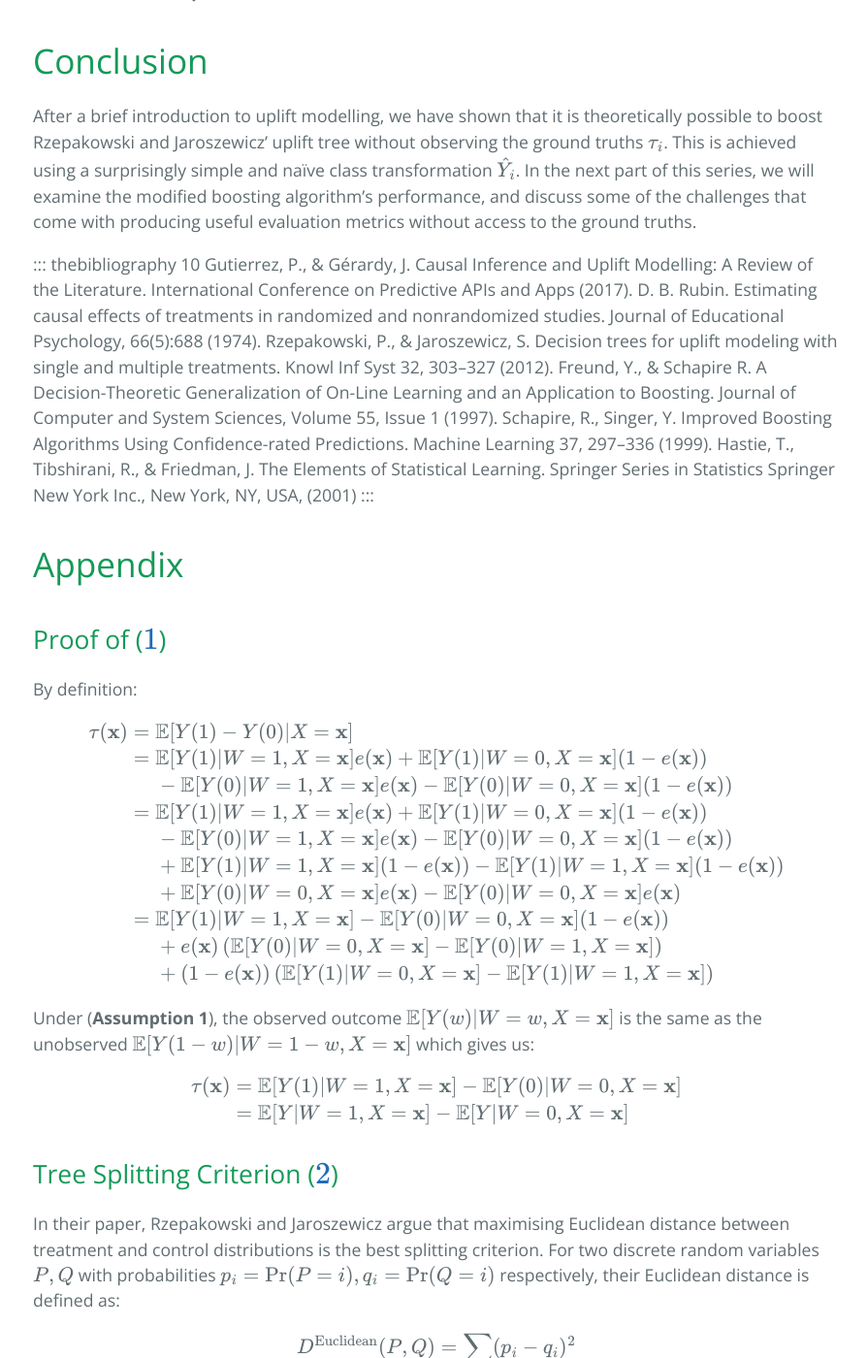
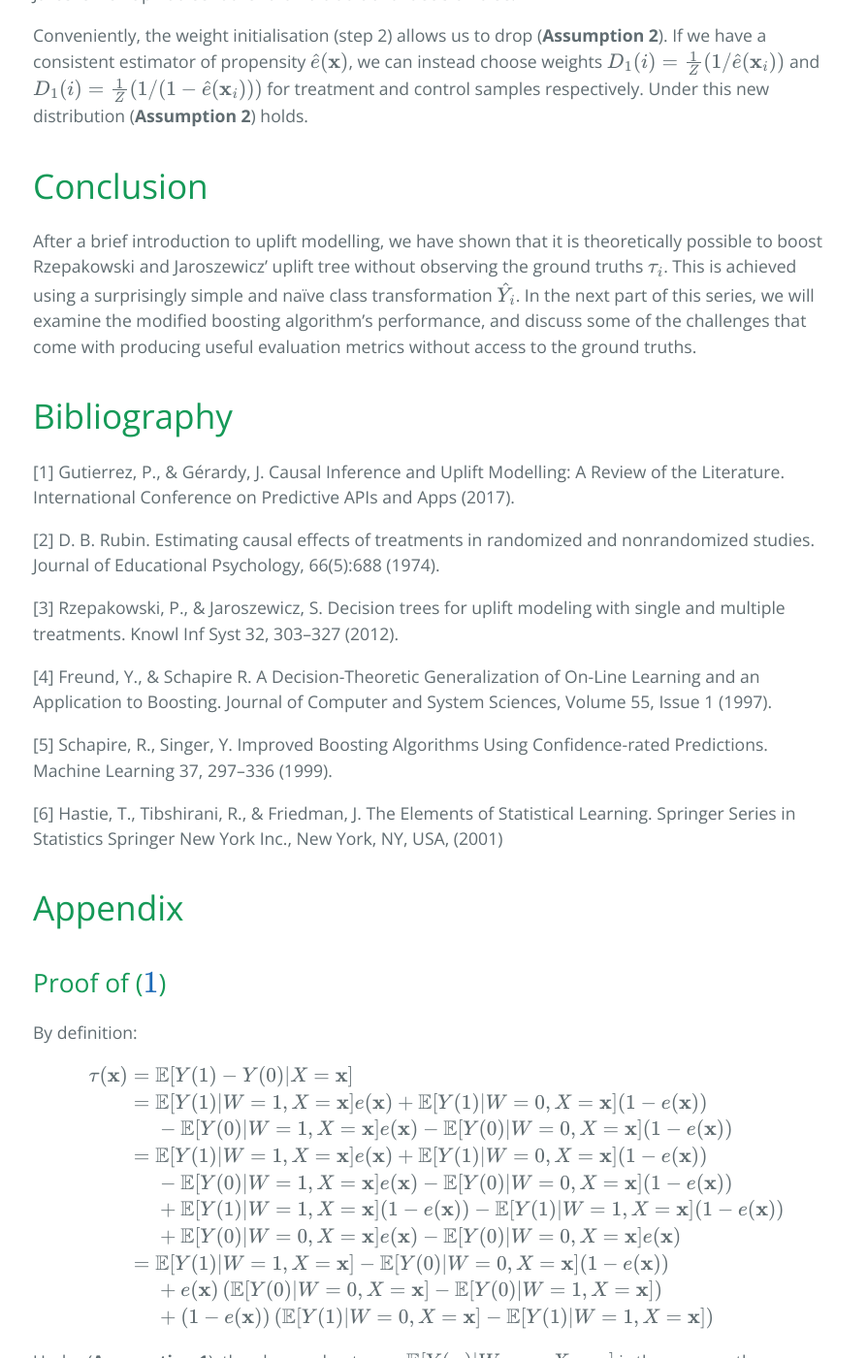
Before and after one commit to brrm/brrm.github.io, a Jekyll site: the page built from _posts/2023-01-27-uplift.markdown, in a window 1280 px wide and 1400 px high, scrolled down 8232 px. Shown: the whole window at 97% size, without its empty margins (190-1084 px from the left). Built offline with Jekyll 4.4.1, drawn with Linux system fonts in a browser that asks for light colours; formulas are drawn with MathJax 3; some of the changed text lies outside the part shown.

```diff
--- a/_posts/2023-01-27-uplift.markdown
+++ b/_posts/2023-01-27-uplift.markdown
@@ -119,8 +121,8 @@
 <div class="center">
 <img src="https://raw.githubusercontent.com/brrm/brrm.github.io/main/assets/tree.png" />
 </div>
-<figcaption>Example fit of Rzepakowski and Jaroszewicz’ decision
-tree</figcaption>
+<figcaption style="text-align: center"><i>Example fit of Rzepakowski and Jaroszewicz’ decision
+tree</i></figcaption>
 </figure>
 
 Lastly, Rzepakowski and Jaroszewicz also propose a regularisation
@@ -405,22 +407,29 @@
 with producing useful evaluation metrics without access to the ground
 truths.
 
-::: thebibliography
-10 Gutierrez, P., & Gérardy, J. Causal Inference and Uplift Modelling: A
+# Bibliography
+[1] Gutierrez, P., & Gérardy, J. Causal Inference and Uplift Modelling: A
 Review of the Literature. International Conference on Predictive APIs
-and Apps (2017). D. B. Rubin. Estimating causal effects of treatments in
+and Apps (2017).
+
+[2] D. B. Rubin. Estimating causal effects of treatments in
 randomized and nonrandomized studies. Journal of Educational Psychology,
-66(5):688 (1974). Rzepakowski, P., & Jaroszewicz, S. Decision trees for
+66(5):688 (1974).
+
+[3] Rzepakowski, P., & Jaroszewicz, S. Decision trees for
 uplift modeling with single and multiple treatments. Knowl Inf Syst 32,
-303--327 (2012). Freund, Y., & Schapire R. A Decision-Theoretic
+303--327 (2012).
+
+[4] Freund, Y., & Schapire R. A Decision-Theoretic
 Generalization of On-Line Learning and an Application to Boosting.
 Journal of Computer and System Sciences, Volume 55, Issue 1 (1997).
-Schapire, R., Singer, Y. Improved Boosting Algorithms Using
+
+[5] Schapire, R., Singer, Y. Improved Boosting Algorithms Using
 Confidence-rated Predictions. Machine Learning 37, 297--336 (1999).
-Hastie, T., Tibshirani, R., & Friedman, J. The Elements of Statistical
+
+[6] Hastie, T., Tibshirani, R., & Friedman, J. The Elements of Statistical
 Learning. Springer Series in Statistics Springer New York Inc., New
 York, NY, USA, (2001)
-:::
 
 # Appendix
 
```
Also changed, not shown: other parts of _posts/2023-01-27-uplift.markdown (+2 -0 lines).
